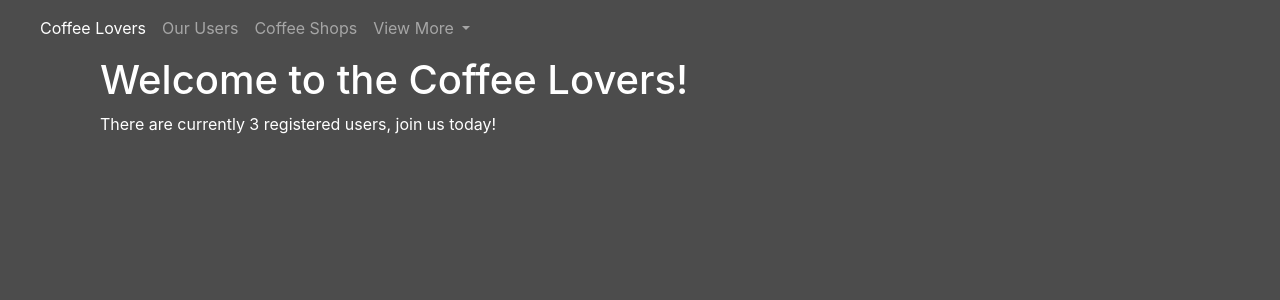
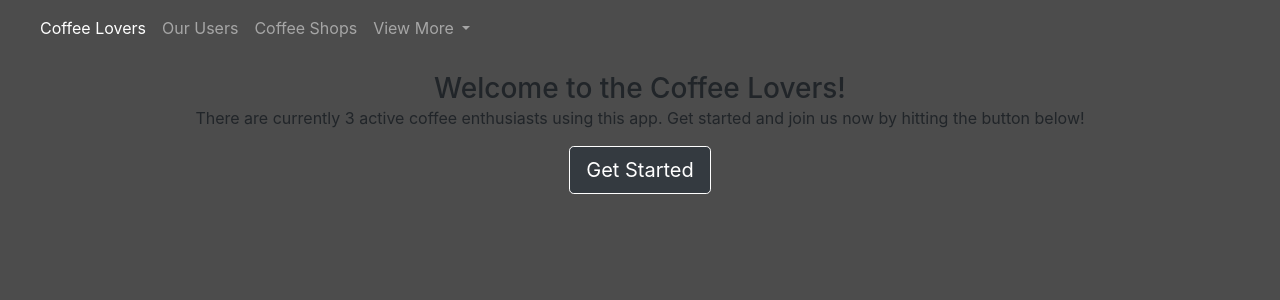
Before and after one commit to sicness9/BrewReview, a Flask app: page / in a window 1280 px wide. Shown: the top 300 px of the page. Run offline with Flask 2, Linux system fonts and the light colour scheme; data comes from the database, SQL or seed files in the repository; data that the repository does not hold is empty; some libraries are stand-ins or nearby versions.

Commit message:
Updated the landing page

```diff
--- a/website/templates/main.html
+++ b/website/templates/main.html
@@ -1,8 +1,22 @@
 {% extends "base.html" %}
 {% block title %} Main Page {% endblock %}
 {% block content%}
-<div class="container-fluid">
-    <h1 style="color:white; font-size=300%;">Welcome to the Coffee Lovers! </h1>
-    <div style="color:white">There are currently {{users}} registered users, join us today!</div>
+<div class="container d-flex w-100 h-100 p-3 mx-auto flex-column">
+    <header class="mb-auto">
+            <h3 class="float-md-start mb-0 text-lg-center">
+                Welcome to the Coffee Lovers!
+            </h3>
+    </header>
+    <div class="container overflow-hidden">
+            <main class="px-3">
+                <p class="text-lg-center font-weight-normal">
+                    There are currently {{users}} active coffee enthusiasts using this app.
+                    Get started and join us now by hitting the button below!
+                </p>
+                <p align="center" class="lead">
+                    <a href="/signup" class="btn btn-primary btn-lg fw-bold border-white bg-dark ">Get Started</a>
+                </p>
+            </main>
+    </div>
 </div>
 {% endblock%}
```
